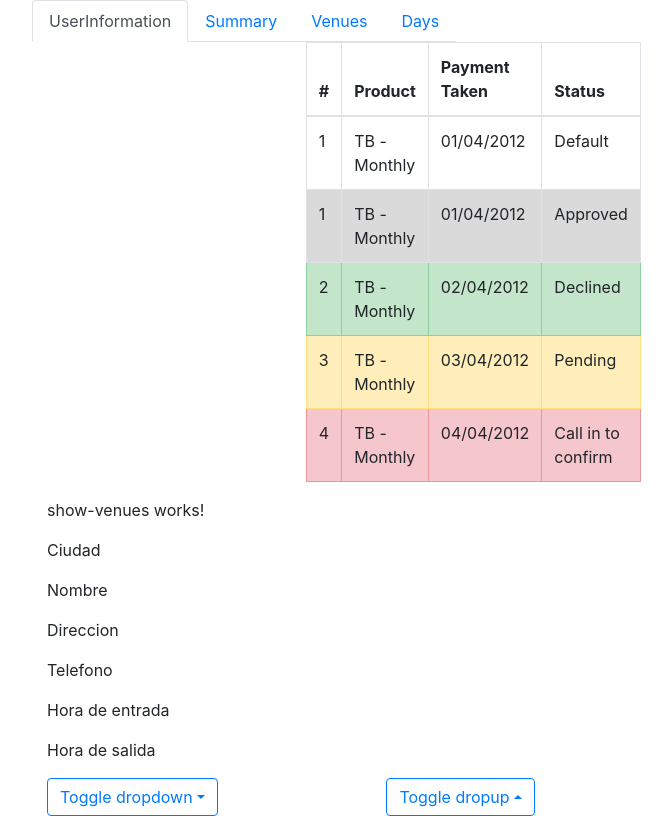
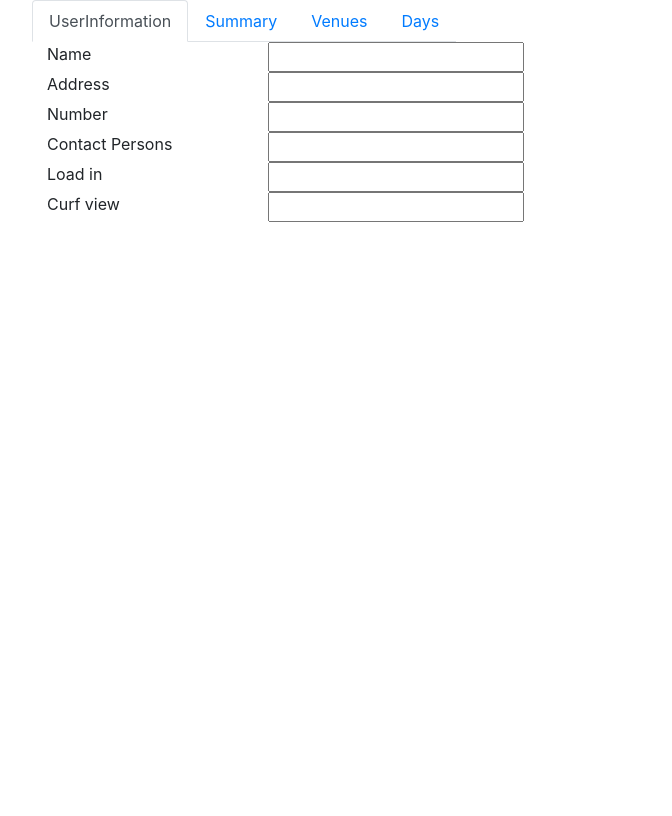
Before and after one commit to scherenhaenden/TourManager, an Angular app in the folder TourManagerUI/: page /home in a window 1280 px wide. Shown: the whole page, without its empty margins (38-710 px from the left). Built offline with nearby package versions, Linux system fonts and the light colour scheme.

Commit message:
Change html mask to a better one

```diff
--- a/TourManagerUI/src/app/views/venues/show-venues/show-venues.component.html
+++ b/TourManagerUI/src/app/views/venues/show-venues/show-venues.component.html
@@ -5,98 +5,50 @@
 		<div class="col-md-12">
 			<div class="row">
 				<div class="col-md-6">
+				Name
 				</div>
 				<div class="col-md-6">
-					<table class="table table-hover table-bordered">
-						<thead>
-							<tr>
-								<th>
-									#
-								</th>
-								<th>
-									Product
-								</th>
-								<th>
-									Payment Taken
-								</th>
-								<th>
-									Status
-								</th>
-							</tr>
-						</thead>
-						<tbody>
-							<tr>
-								<td>
-									1
-								</td>
-								<td>
-									TB - Monthly
-								</td>
-								<td>
-									01/04/2012
-								</td>
-								<td>
-									Default
-								</td>
-							</tr>
-							<tr class="table-active">
-								<td>
-									1
-								</td>
-								<td>
-									TB - Monthly
-								</td>
-								<td>
-									01/04/2012
-								</td>
-								<td>
-									Approved
-								</td>
-							</tr>
-							<tr class="table-success">
-								<td>
-									2
-								</td>
-								<td>
-									TB - Monthly
-								</td>
-								<td>
-									02/04/2012
-								</td>
-								<td>
-									Declined
-								</td>
-							</tr>
-							<tr class="table-warning">
-								<td>
-									3
-								</td>
-								<td>
-									TB - Monthly
-								</td>
-								<td>
-									03/04/2012
-								</td>
-								<td>
-									Pending
-								</td>
-							</tr>
-							<tr class="table-danger">
-								<td>
-									4
-								</td>
-								<td>
-									TB - Monthly
-								</td>
-								<td>
-									04/04/2012
-								</td>
-								<td>
-									Call in to confirm
-								</td>
-							</tr>
-						</tbody>
-					</table>
+					<input type="text" />
+				</div>
+			</div>
+			<div class="row">
+				<div class="col-md-6">
+				Address
+				</div>
+				<div class="col-md-6">
+					<input type="text" />
+				</div>
+			</div>
+			<div class="row">
+				<div class="col-md-6">
+				Number
+				</div>
+				<div class="col-md-6">
+					<input type="text" />
+				</div>
+			</div>
+			<div class="row">
+				<div class="col-md-6">
+				Contact Persons
+				</div>
+				<div class="col-md-6">
+					<input type="text" />
+				</div>
+			</div>
+			<div class="row">
+				<div class="col-md-6">
+				Load in
+				</div>
+				<div class="col-md-6">
+					<input type="text" />
+				</div>
+			</div>
+			<div class="row">
+				<div class="col-md-6">
+				Curf view
+				</div>
+				<div class="col-md-6">
+					<input type="text" />
 				</div>
 			</div>
 		</div>
@@ -104,35 +56,3 @@
 </div>
 
 </div>
-
-<p>show-venues works!</p>
-
-<p>Ciudad</p>
-<p>Nombre</p>
-<p>Direccion</p>
-<p>Telefono</p>
-<p>Hora de entrada</p>
-<p>Hora de salida</p>
-<div class="row">
-  <div class="col">
-    <div ngbDropdown class="d-inline-block">
-      <button class="btn btn-outline-primary" id="dropdownBasic1" ngbDropdownToggle>Toggle dropdown</button>
-      <div ngbDropdownMenu aria-labelledby="dropdownBasic1">
-        <button ngbDropdownItem>Action - 1</button>
-        <button ngbDropdownItem>Another Action</button>
-        <button ngbDropdownItem>Something else is here</button>
-      </div>
-    </div>
-  </div>
-
-  <div class="col text-right">
-    <div ngbDropdown placement="top-right" class="d-inline-block">
-      <button class="btn btn-outline-primary" id="dropdownBasic2" ngbDropdownToggle>Toggle dropup</button>
-      <div ngbDropdownMenu aria-labelledby="dropdownBasic2">
-        <button ngbDropdownItem>Action - 1</button>
-        <button ngbDropdownItem>Another Action</button>
-        <button ngbDropdownItem>Something else is here</button>
-      </div>
-    </div>
-  </div>
-</div>
```
